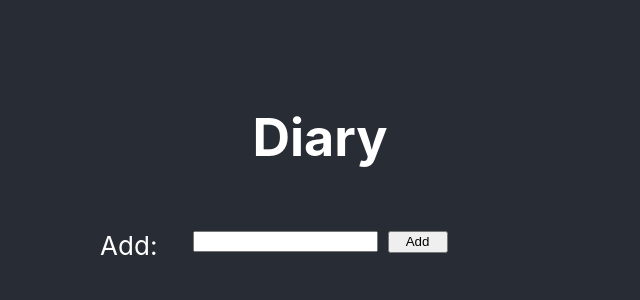
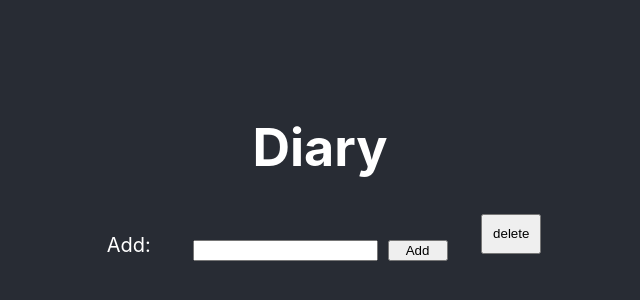
Before and after one commit to JunOK777/ToDo, a React (Create React App) app: page / in a window 1280 px wide. Shown: the part 208-508 px from the top of the page, without its empty margins (320-960 px from the left). Built offline with nearby package versions, Linux system fonts and the light colour scheme.

Commit message:
create delete button

```diff
--- a/src/App.css
+++ b/src/App.css
@@ -36,14 +36,25 @@
 .add-text {
   text-align: right;
 }
+p {
+  font-size: 20px;
+}
 form {
-  /* margin-top: 20px; */
-  /* margin-left:10px; */
+  margin: auto 0;
   text-align: left
 }
+
 .add-button {
-  height: 22px;
+  /* height: 22px; */
   width: 60px;
-  margin-top: 27px;
+  /* margin-top: 27px; */
   margin-left: 10px;
 }
+.delete-button-box {
+  text-align: center;
+  display: inline-block;
+}
+.delete-button {
+  width: 60px;
+  height: 40px;
+}
--- a/src/App.js
+++ b/src/App.js
@@ -4,9 +4,9 @@ import Input from './components/input.js'
 import TaskList from './components/task.js'
 
 class App extends Component {
-  state = {
-    title : []
-  }
+    state = {
+      title : []
+    }
 
   handleAddList = (name) => {
     var todoItems = this.state.title
@@ -15,12 +15,20 @@ class App extends Component {
       title: todoItems
     })
   }
-
+  handleDeleteList = () => {
+    var titles = this.state.title
+    var last_index = titles.length-1
+    titles.splice(last_index, 1)
+    console.log(titles)
+    this.setState({
+      title : titles
+    });
+  }
   render() {
     return (
       <div className="wrapper">
         <h1>Diary</h1>
-        <Input addList={this.handleAddList} />
+        <Input addList={this.handleAddList} deleteList={this.handleDeleteList}/>
         <TaskList todoTitles={this.state.title}/>
       </div>
     );
--- a/src/components/input.js
+++ b/src/components/input.js
@@ -1,11 +1,14 @@
 import React from 'react';
 
+// add
 class Input extends React.Component {
     handleFormSubmit = (e) => {
         e.preventDefault()
         var value = document.getElementById("item").value
         this.props.addList(value)
     }
+
+
 
     render() {
         return(
@@ -15,6 +18,17 @@ class Input extends React.Component {
                     <input id="item" type="text" />
                     <input className="add-button" type="submit" value="Add"></input>
                 </form>
+                <DeleteButton test = {this.props.deleteList}/>
+            </div>
+        )
+    }
+}
+// delete
+class DeleteButton extends React.Component {
+    render() {
+        return(
+            <div className="delete-button-box">
+                <input className="delete-button" type="button" value="delete" onClick={this.props.test} />
             </div>
         )
     }
```
